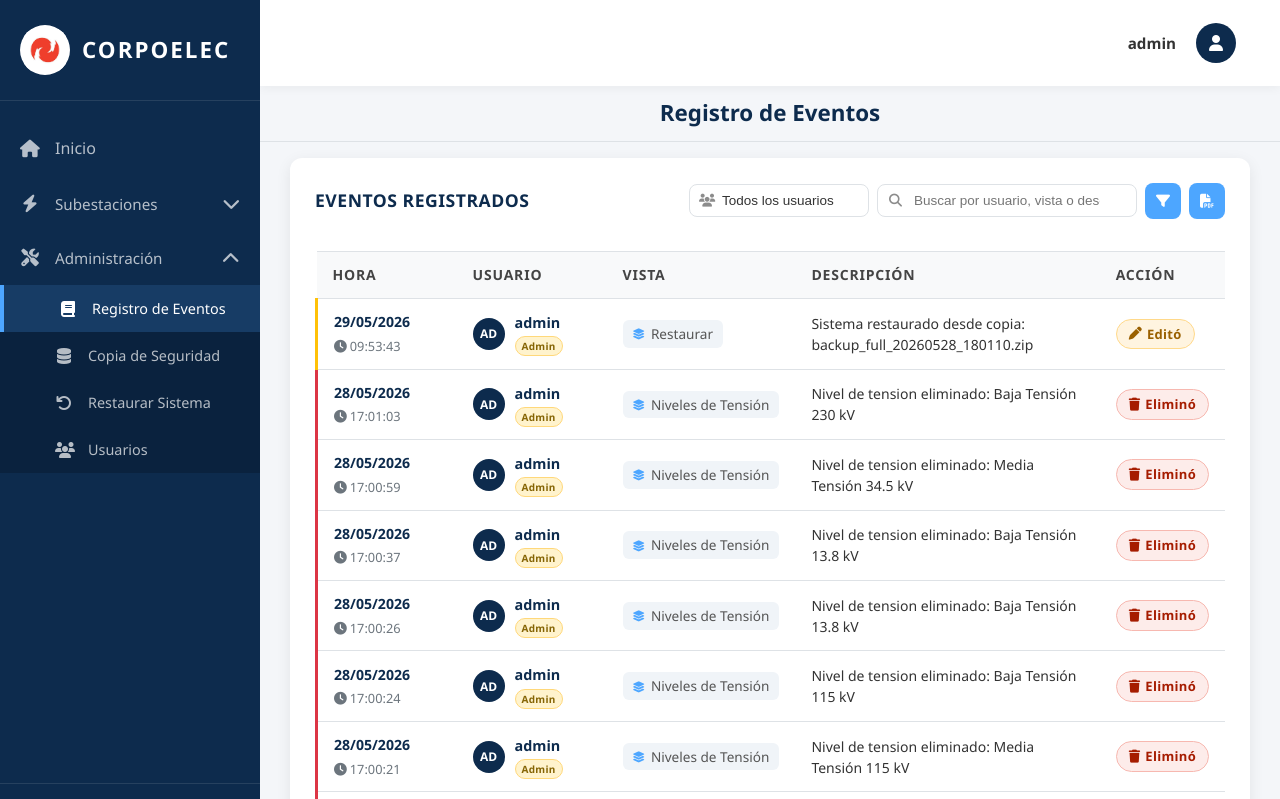
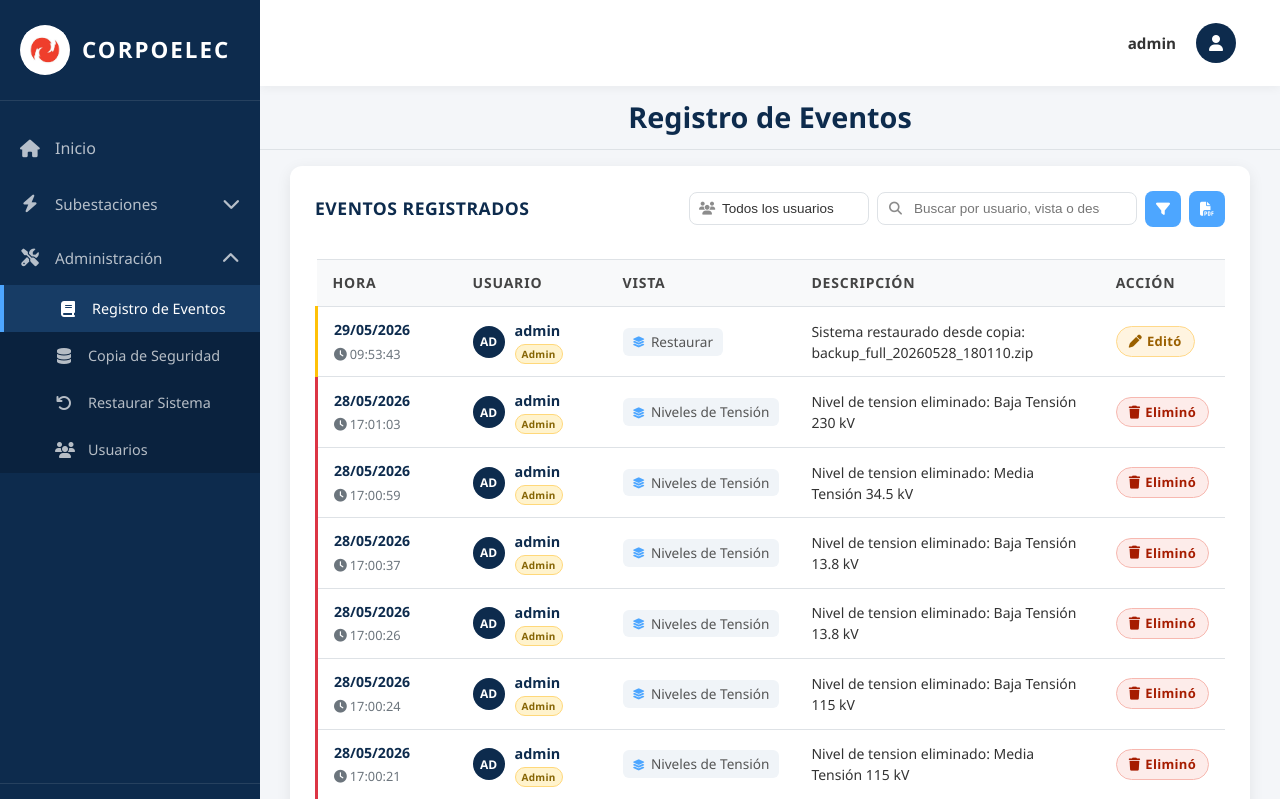
Before and after one commit to vidalyuriani15-hue/CORPOELEC-Pasantias, a Django app: page /bitacora/ in a window 1280 px wide. Shown: the top 799 px of the page. Run offline with Django 5.2, Linux system fonts and the light colour scheme; a user stored in the database is signed in; data comes from the database, SQL or seed files in the repository.

Commit message:
style(ui): remove font-size from bitacora header
Remove hardcoded font-size from the sticky header in bitacora.html to allow for better inheritance or CSS control.

```diff
--- a/templates/bitacora.html
+++ b/templates/bitacora.html
@@ -5,7 +5,7 @@
 
 {% block content %}
 <div class="welcome-text" style="position: sticky; top: 75px; background: var(--gray-100); padding: 14px 30px; margin: -30px -30px 16px; border-bottom: 1px solid var(--gray-300); z-index: 40;">
-  <h2 style="margin: 0; font-size: 1.4rem;">Registro de Eventos</h2>
+  <h2 style="margin: 0;">Registro de Eventos</h2>
 </div>
 
 {% if messages %}
```
